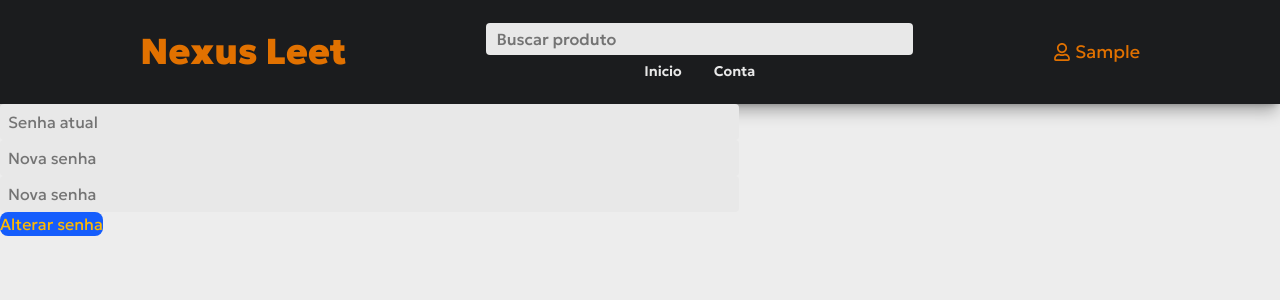
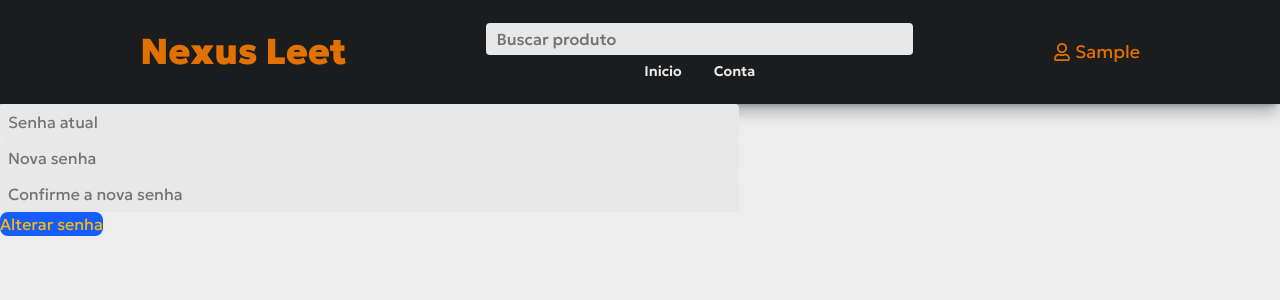
Before and after one commit to gustavocarvalho-ra/NextJs-NexusLeet, a Next.js app: page /my-account/user/confg/newpass in a window 1280 px wide. Shown: the top 300 px of the page. Built offline with nearby package versions, Linux system fonts and the light colour scheme; no server answers; sample sign-in values are in the browser's storage.

Commit message:
fix: changed placeholder

```diff
--- a/src/app/components/login/useConfig/NewPass.tsx
+++ b/src/app/components/login/useConfig/NewPass.tsx
@@ -48,7 +48,7 @@ export default function ChangePasswordForm() {
 
       <Input
         type="password"
-        placeholder="Nova senha"
+        placeholder="Confirme a nova senha"
         value={form.confirmNewPassword}
         onChange={(e) => setForm({...form, confirmNewPassword: e.target.value})}
       />
```
